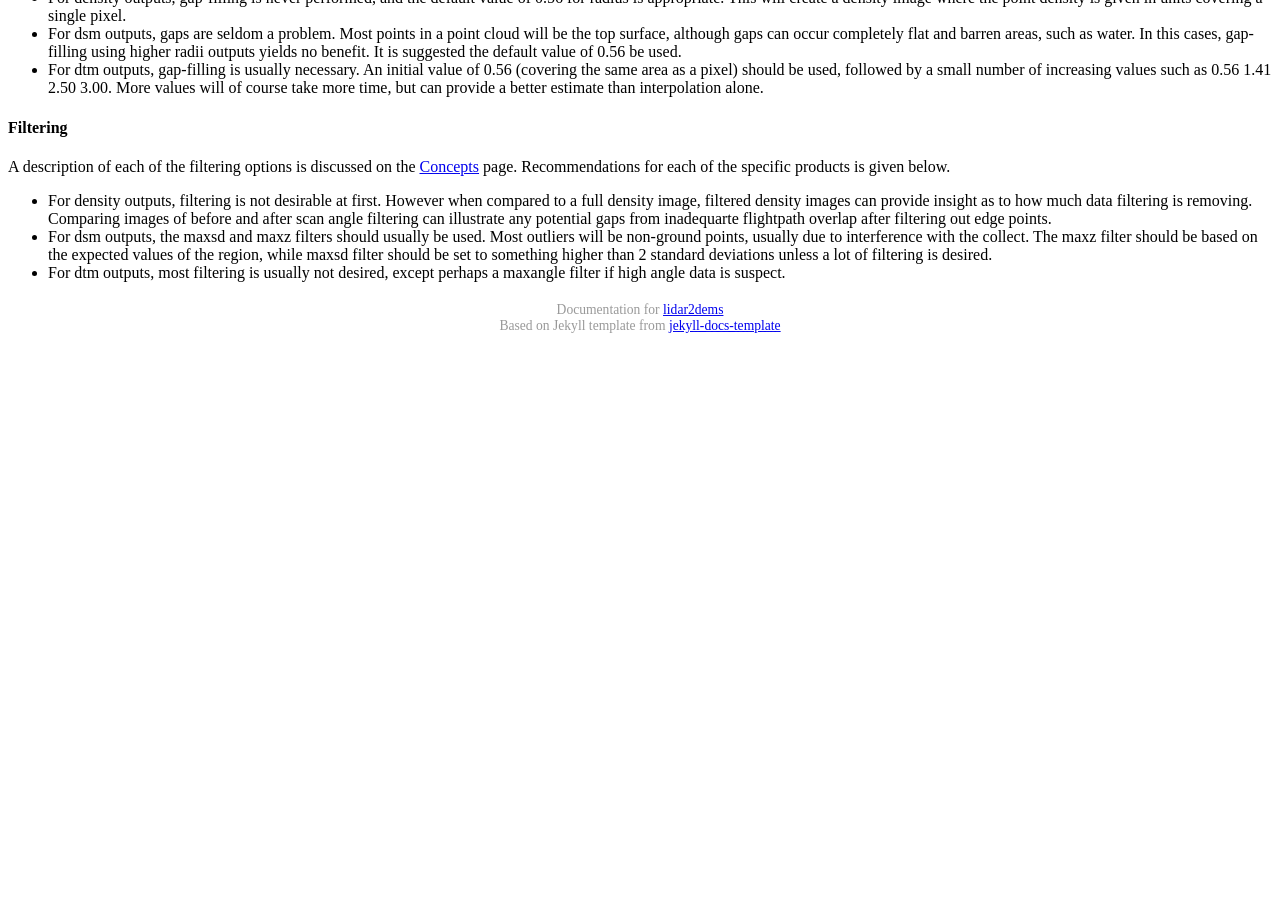
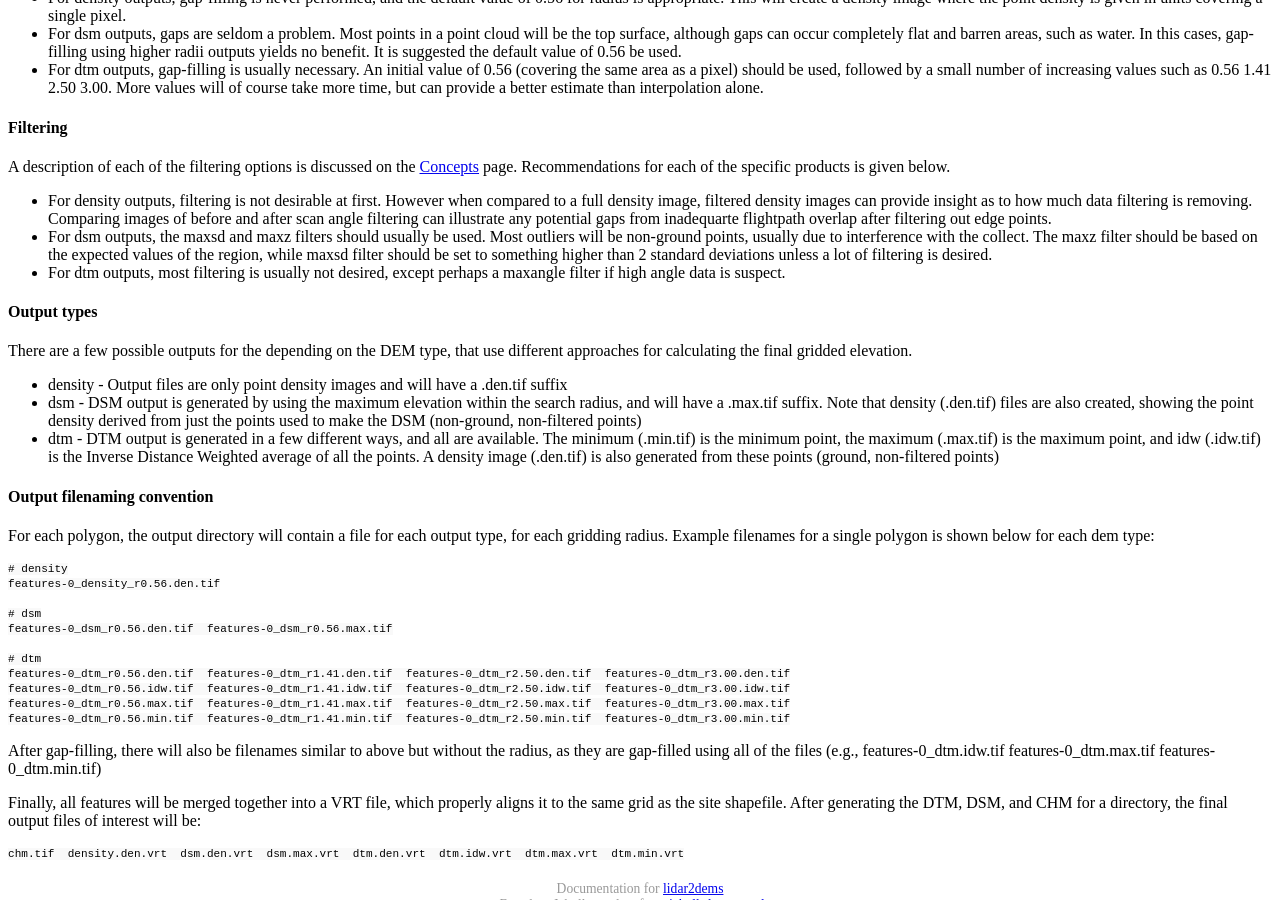
Before and after one commit to Applied-GeoSolutions/lidar2dems, a Jekyll site: the page built from _posts/2015-05-28-l2ddems.md, in a window 1280 px wide and 900 px high, scrolled down 1377 px. Built offline with Jekyll 4.4.1, drawn with Linux system fonts in a browser that asks for light colours; Markdown is read by kramdown in place of the engine named in the settings; a style sheet for code colours, icons or effects is not loaded; before the commit the page ends 1731 px from its top, so only the background shows below that.

Commit message:
added output naming convention

```diff
--- a/_posts/2015-05-28-l2ddems.md
+++ b/_posts/2015-05-28-l2ddems.md
@@ -79,3 +79,34 @@ A description of each of the filtering options is discussed on the [Concepts](co
 * For density outputs, filtering is not desirable at first.  However when compared to a full density image, filtered density images can provide insight as to how much data filtering is removing.  Comparing images of before and after scan angle filtering can illustrate any potential gaps from inadequarte flightpath overlap after filtering out edge points.
 * For dsm outputs, the maxsd and maxz filters should usually be used.  Most outliers will be non-ground points, usually due to interference with the collect.  The maxz filter should be based on the expected values of the region, while maxsd filter should be set to something higher than 2 standard deviations unless a lot of filtering is desired.
 * For dtm outputs, most filtering is usually not desired, except perhaps a maxangle filter if high angle data is suspect.
+
+#### Output types
+There are a few possible outputs for the depending on the DEM type, that use different approaches for calculating the final gridded elevation.
+
+* density - Output files are only point density images and will have a .den.tif suffix
+* dsm - DSM output is generated by using the maximum elevation within the search radius, and will have a .max.tif suffix.  Note that density (.den.tif) files are also created, showing the point density derived from just the points used to make the DSM (non-ground, non-filtered points)
+* dtm - DTM output is generated in a few different ways, and all are available.  The minimum (.min.tif) is the minimum point, the maximum (.max.tif) is the maximum point, and idw (.idw.tif) is the Inverse Distance Weighted average of all the points. A density image (.den.tif) is also generated from these points (ground, non-filtered points)
+
+#### Output filenaming convention
+For each polygon, the output directory will contain a file for each output type, for each gridding radius. Example filenames for a single polygon is shown below for each dem type:
+
+~~~
+# density
+features-0_density_r0.56.den.tif
+
+# dsm
+features-0_dsm_r0.56.den.tif  features-0_dsm_r0.56.max.tif
+
+# dtm
+features-0_dtm_r0.56.den.tif  features-0_dtm_r1.41.den.tif  features-0_dtm_r2.50.den.tif  features-0_dtm_r3.00.den.tif
+features-0_dtm_r0.56.idw.tif  features-0_dtm_r1.41.idw.tif  features-0_dtm_r2.50.idw.tif  features-0_dtm_r3.00.idw.tif
+features-0_dtm_r0.56.max.tif  features-0_dtm_r1.41.max.tif  features-0_dtm_r2.50.max.tif  features-0_dtm_r3.00.max.tif
+features-0_dtm_r0.56.min.tif  features-0_dtm_r1.41.min.tif  features-0_dtm_r2.50.min.tif  features-0_dtm_r3.00.min.tif
+~~~
+
+After gap-filling, there will also be filenames similar to above but without the radius, as they are gap-filled using all of the files (e.g., features-0_dtm.idw.tif  features-0_dtm.max.tif  features-0_dtm.min.tif)
+
+Finally, all features will be merged together into a VRT file, which properly aligns it to the same grid as the site shapefile.  After generating the DTM, DSM, and CHM for a directory, the final output files of interest will be:
+~~~
+chm.tif  density.den.vrt  dsm.den.vrt  dsm.max.vrt  dtm.den.vrt  dtm.idw.vrt  dtm.max.vrt  dtm.min.vrt
+~~~
```
